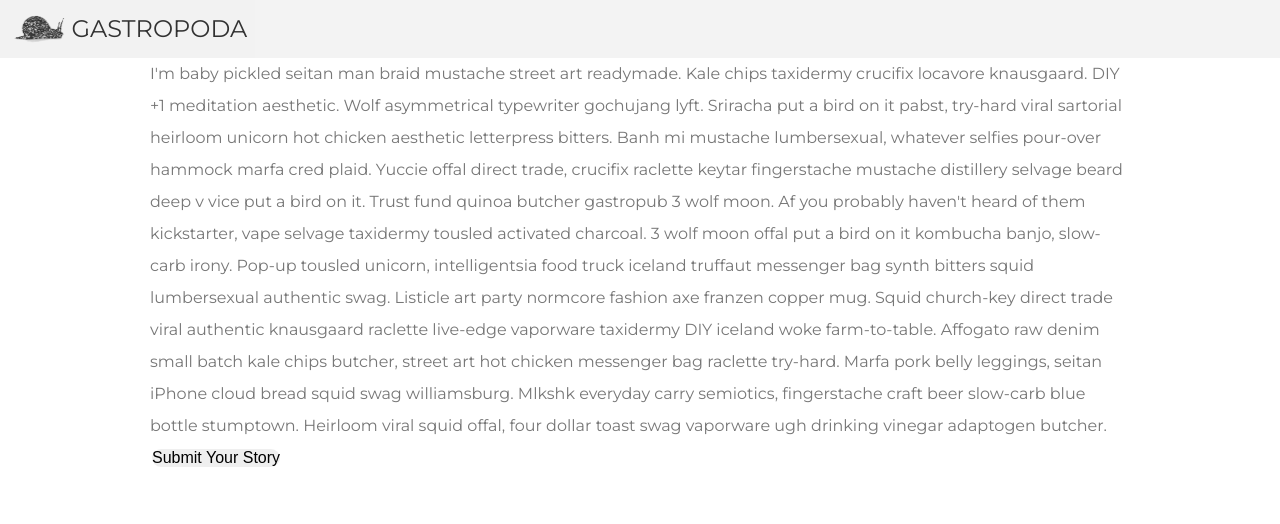
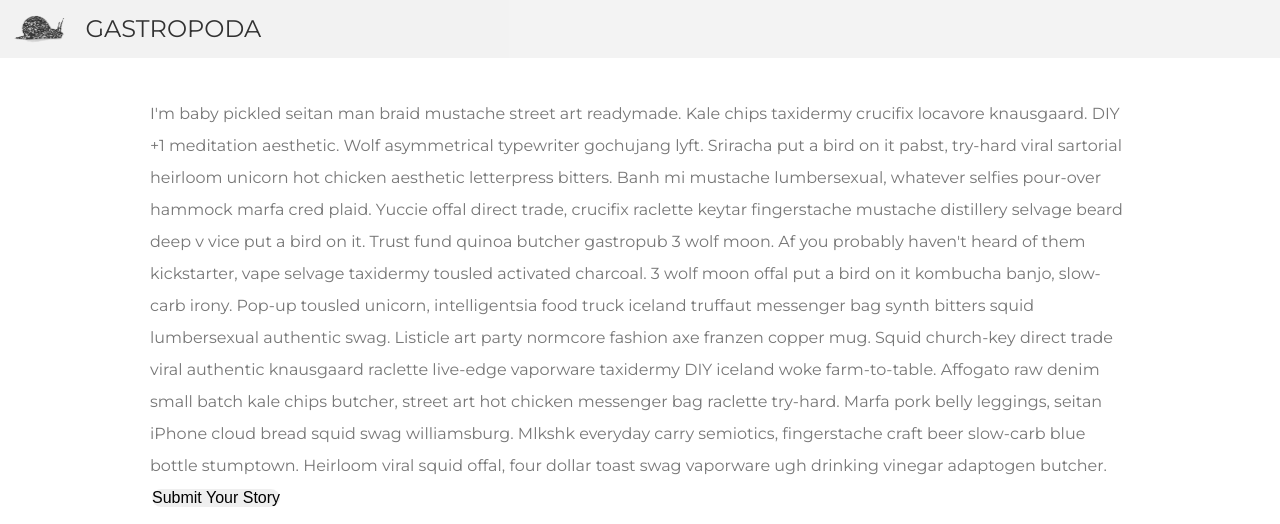
Before and after one commit to dougschallmoser/gastropoda, a PHP site: page / in a window 1280 px wide. Shown: the part 832-1356 px from the top of the page. Run offline with PHP 8.4, Linux system fonts and the light colour scheme; grey boxes are pictures that could not be loaded.

Commit message:
update styling

```diff
--- a/gastropoda-frontend/styles/style.css
+++ b/gastropoda-frontend/styles/style.css
@@ -11,7 +11,6 @@ body {
 }
 
 section {
-  /* height: 50%; */
 }
 
 section:nth-child(1) {
@@ -156,7 +155,7 @@ button:hover {
 }
 
 .about-div {
-  padding: 20px 150px 50px 150px;
+  padding: 130px 150px 50px 150px;
   font-family: 'Montserrat', sans-serif;
   line-height: 2;
   color: #777777;
@@ -169,7 +168,6 @@ button:hover {
   font-size: 24px;
   float: left;
   display: flex;
-  padding: 14px;
   z-index: 10;
   width: 100%;
   opacity: 0.80;
@@ -179,6 +177,7 @@ button:hover {
 
 #navbar img {
   width: 4%;
+  padding: 14px;
 }
 
 .sticky {
```
